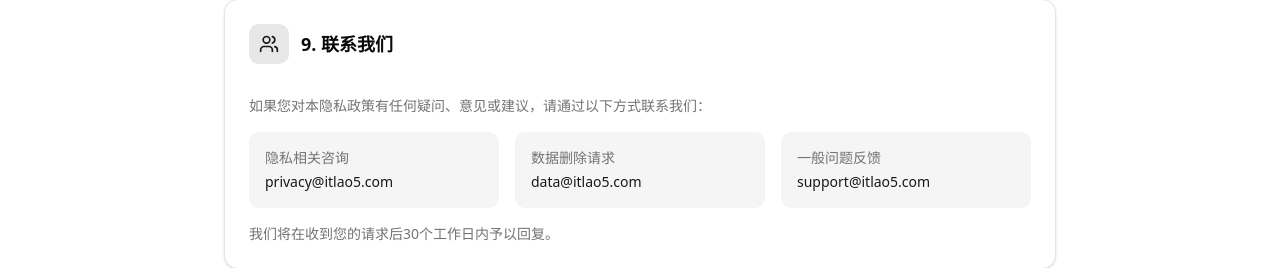
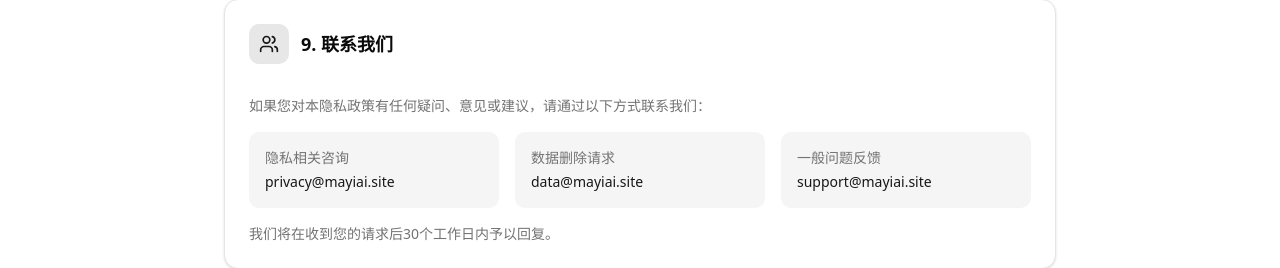
Before and after one commit to ThinkinLiu/ant-ai-nav, a Next.js app: page /privacy in a window 1280 px wide. Shown: the part 3310-3578 px from the top of the page. Built offline with nearby package versions, Linux system fonts and the light colour scheme; no server answers.

Commit message:
fix: 将代码中所有@itlao5.com邮箱地址替换为@mayiai.site
- 修改contact/page.tsx中的6处邮箱地址
- 修改privacy/page.tsx中的6处邮箱地址
- 修改terms/page.tsx中的6处邮箱地址
- 共计18处邮箱地址替换

```diff
--- a/src/app/contact/page.tsx
+++ b/src/app/contact/page.tsx
@@ -169,20 +169,20 @@ export default function ContactPage() {
             <div className="grid grid-cols-1 md:grid-cols-3 gap-4">
               <div className="p-4 bg-muted rounded-lg">
                 <p className="font-medium mb-1">商务合作</p>
-                <a href="mailto:business@itlao5.com" className="text-sm text-primary hover:underline">
-                  business@itlao5.com
+                <a href="mailto:business@mayiai.site" className="text-sm text-primary hover:underline">
+                  business@mayiai.site
                 </a>
               </div>
               <div className="p-4 bg-muted rounded-lg">
                 <p className="font-medium mb-1">问题反馈</p>
-                <a href="mailto:support@itlao5.com" className="text-sm text-primary hover:underline">
-                  support@itlao5.com
+                <a href="mailto:support@mayiai.site" className="text-sm text-primary hover:underline">
+                  support@mayiai.site
                 </a>
               </div>
               <div className="p-4 bg-muted rounded-lg">
                 <p className="font-medium mb-1">工具推荐</p>
-                <a href="mailto:submit@itlao5.com" className="text-sm text-primary hover:underline">
-                  submit@itlao5.com
+                <a href="mailto:submit@mayiai.site" className="text-sm text-primary hover:underline">
+                  submit@mayiai.site
                 </a>
               </div>
             </div>
@@ -217,7 +217,7 @@ export default function ContactPage() {
               </a>
             </Button>
             <Button asChild variant="outline">
-              <a href="mailto:support@itlao5.com">
+              <a href="mailto:support@mayiai.site">
                 <Mail className="h-4 w-4 mr-2" />
                 发送邮件反馈
               </a>
--- a/src/app/privacy/page.tsx
+++ b/src/app/privacy/page.tsx
@@ -178,20 +178,20 @@ export default function PrivacyPage() {
             <div className="grid grid-cols-1 md:grid-cols-3 gap-4 mt-4">
               <div className="p-4 bg-muted rounded-lg">
                 <p className="font-medium mb-1">隐私相关咨询</p>
-                <a href="mailto:privacy@itlao5.com" className="text-sm text-primary hover:underline">
-                  privacy@itlao5.com
+                <a href="mailto:privacy@mayiai.site" className="text-sm text-primary hover:underline">
+                  privacy@mayiai.site
                 </a>
               </div>
               <div className="p-4 bg-muted rounded-lg">
                 <p className="font-medium mb-1">数据删除请求</p>
-                <a href="mailto:data@itlao5.com" className="text-sm text-primary hover:underline">
-                  data@itlao5.com
+                <a href="mailto:data@mayiai.site" className="text-sm text-primary hover:underline">
+                  data@mayiai.site
                 </a>
               </div>
               <div className="p-4 bg-muted rounded-lg">
                 <p className="font-medium mb-1">一般问题反馈</p>
-                <a href="mailto:support@itlao5.com" className="text-sm text-primary hover:underline">
-                  support@itlao5.com
+                <a href="mailto:support@mayiai.site" className="text-sm text-primary hover:underline">
+                  support@mayiai.site
                 </a>
               </div>
             </div>
--- a/src/app/terms/page.tsx
+++ b/src/app/terms/page.tsx
@@ -223,20 +223,20 @@ export default function TermsPage() {
             <div className="grid grid-cols-1 md:grid-cols-3 gap-4 mt-4">
               <div className="p-4 bg-muted rounded-lg">
                 <p className="font-medium mb-1">服务咨询</p>
-                <a href="mailto:support@itlao5.com" className="text-sm text-primary hover:underline">
-                  support@itlao5.com
+                <a href="mailto:support@mayiai.site" className="text-sm text-primary hover:underline">
+                  support@mayiai.site
                 </a>
               </div>
               <div className="p-4 bg-muted rounded-lg">
                 <p className="font-medium mb-1">违规举报</p>
-                <a href="mailto:report@itlao5.com" className="text-sm text-primary hover:underline">
-                  report@itlao5.com
+                <a href="mailto:report@mayiai.site" className="text-sm text-primary hover:underline">
+                  report@mayiai.site
                 </a>
               </div>
               <div className="p-4 bg-muted rounded-lg">
                 <p className="font-medium mb-1">版权投诉</p>
-                <a href="mailto:copyright@itlao5.com" className="text-sm text-primary hover:underline">
-                  copyright@itlao5.com
+                <a href="mailto:copyright@mayiai.site" className="text-sm text-primary hover:underline">
+                  copyright@mayiai.site
                 </a>
               </div>
             </div>
```
